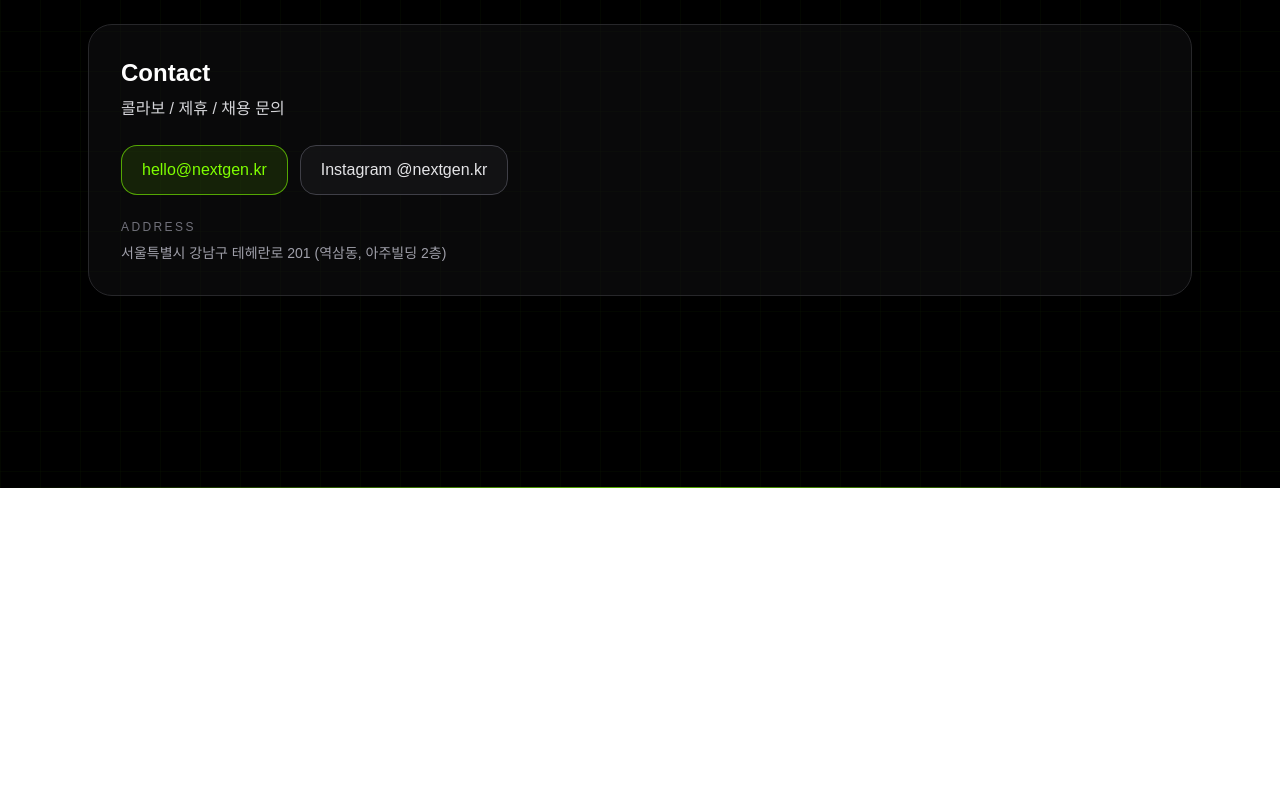
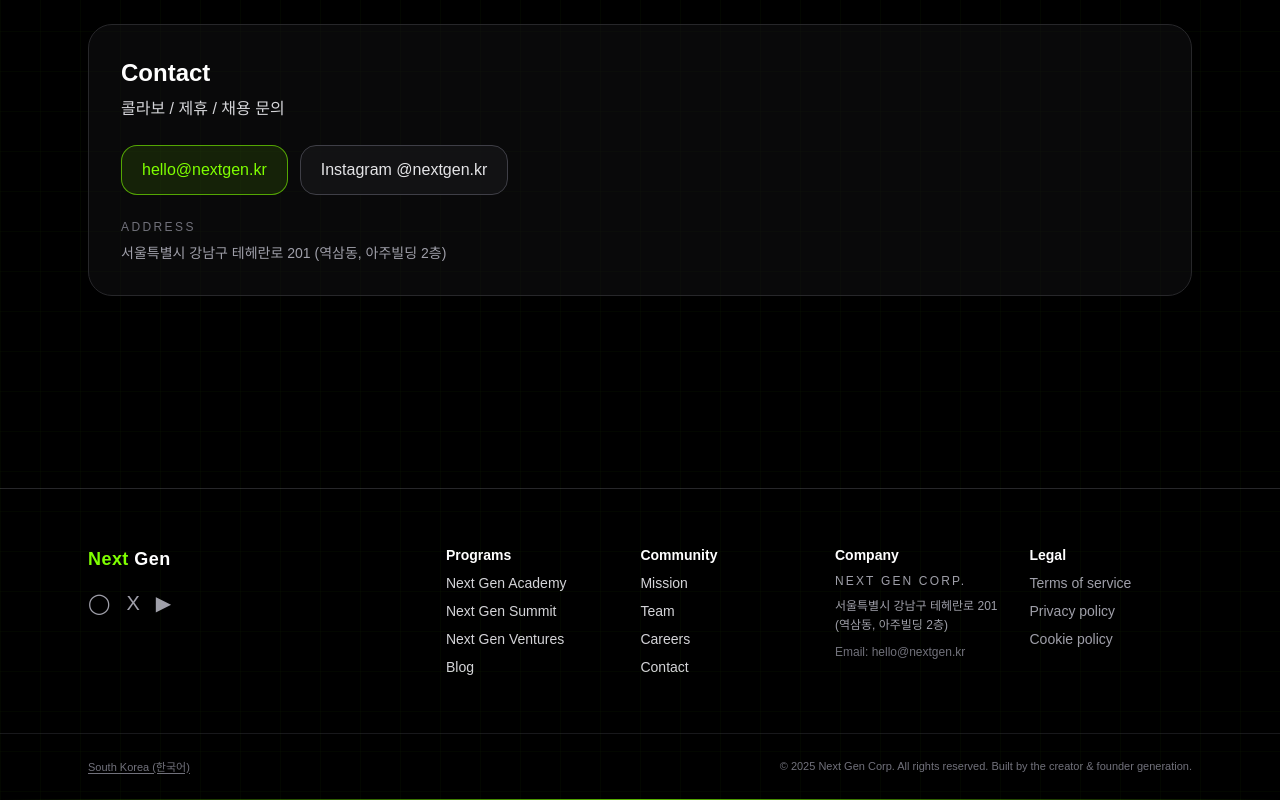
Before and after one commit to eunseoseol/nextgen-academy, a Next.js app: page / in a window 1280 px wide. Shown: the part 1249-2049 px from the top of the page. Before the commit the page ends 1737 px from the top, so only its background shows below. Built offline with nearby package versions, Linux system fonts and the light colour scheme.

Commit message:
Update page.tsx

```diff
--- a/app/page.tsx
+++ b/app/page.tsx
@@ -125,6 +125,138 @@
         </div>
       </nav>
     </header>
+  );
+}
+
+function Footer() {
+  return (
+    <footer className="border-t border-zinc-800 bg-black">
+      {/* Top: logo + socials + columns */}
+      <div className="mx-auto max-w-6xl px-6 py-10 lg:py-14">
+        <div className="flex flex-col gap-10 lg:flex-row lg:items-start lg:justify-between">
+          {/* Logo + SNS */}
+          <div className="space-y-4">
+            <div className="text-lg font-semibold tracking-wide">
+              <span className="text-[#7fff00]">Next</span> Gen
+            </div>
+            <div className="flex items-center gap-4 text-zinc-400 text-xl">
+              <a
+                href="https://instagram.com/nextgen.kr"
+                target="_blank"
+                rel="noreferrer"
+                className="hover:text-[#7fff00] transition"
+                aria-label="Instagram"
+              >
+                ◯
+              </a>
+              <a
+                href="https://x.com"
+                target="_blank"
+                rel="noreferrer"
+                className="hover:text-[#7fff00] transition"
+                aria-label="X"
+              >
+                X
+              </a>
+              <a
+                href="https://youtube.com"
+                target="_blank"
+                rel="noreferrer"
+                className="hover:text-[#7fff00] transition"
+                aria-label="YouTube"
+              >
+                ▶
+              </a>
+            </div>
+          </div>
+
+          {/* Columns */}
+          <div className="grid gap-8 text-sm text-zinc-300 sm:grid-cols-2 lg:grid-cols-4">
+            <div className="space-y-2">
+              <p className="font-semibold text-white">Programs</p>
+              <Link href="/academy" className="block hover:text-[#7fff00]">
+                Next Gen Academy
+              </Link>
+              <Link href="/studio" className="block hover:text-[#7fff00]">
+                Next Gen Summit
+              </Link>
+              <Link href="/ventures" className="block hover:text-[#7fff00]">
+                Next Gen Ventures
+              </Link>
+              <Link href="/blog" className="block hover:text-[#7fff00]">
+                Blog
+              </Link>
+            </div>
+
+            <div className="space-y-2">
+              <p className="font-semibold text-white">Community</p>
+              <Link href="/mission" className="block hover:text-[#7fff00]">
+                Mission
+              </Link>
+              <Link href="/team" className="block hover:text-[#7fff00]">
+                Team
+              </Link>
+              <Link href="/career" className="block hover:text-[#7fff00]">
+                Careers
+              </Link>
+              <a
+                href="mailto:hello@nextgen.kr"
+                className="block hover:text-[#7fff00]"
+              >
+                Contact
+              </a>
+            </div>
+
+            <div className="space-y-2">
+              <p className="font-semibold text-white">Company</p>
+              <p className="text-zinc-400 text-xs uppercase tracking-[0.18em]">
+                Next Gen Corp.
+              </p>
+              <p className="text-xs text-zinc-400 leading-relaxed">
+                서울특별시 강남구 테헤란로 201
+                <br />
+                (역삼동, 아주빌딩 2층)
+              </p>
+              <p className="text-xs text-zinc-500">
+                Email:{" "}
+                <a
+                  href="mailto:hello@nextgen.kr"
+                  className="hover:text-[#7fff00]"
+                >
+                  hello@nextgen.kr
+                </a>
+              </p>
+            </div>
+
+            <div className="space-y-2">
+              <p className="font-semibold text-white">Legal</p>
+              <button className="block text-left text-zinc-400 hover:text-[#7fff00]">
+                Terms of service
+              </button>
+              <button className="block text-left text-zinc-400 hover:text-[#7fff00]">
+                Privacy policy
+              </button>
+              <button className="block text-left text-zinc-400 hover:text-[#7fff00]">
+                Cookie policy
+              </button>
+            </div>
+          </div>
+        </div>
+      </div>
+
+      {/* Bottom: locale + copy */}
+      <div className="border-t border-zinc-900">
+        <div className="mx-auto max-w-6xl px-6 py-6 flex flex-col gap-3 text-[11px] text-zinc-500 sm:flex-row sm:items-center sm:justify-between">
+          <button className="underline underline-offset-2 hover:text-[#7fff00]">
+            South Korea (한국어)
+          </button>
+          <p className="leading-relaxed">
+            © {new Date().getFullYear()} Next Gen Corp. All rights reserved. Built
+            by the creator & founder generation.
+          </p>
+        </div>
+      </div>
+    </footer>
   );
 }
 
@@ -347,8 +479,11 @@
           </div>
         </section>
 
-        {/* Contact + 주소 */}
-        <section id="contact" className="pb-24 border-t border-zinc-800/80 pt-10">
+        {/* Contact */}
+        <section
+          id="contact"
+          className="pb-24 border-t border-zinc-800/80 pt-10"
+        >
           <div className="rounded-3xl border border-zinc-800 p-8 bg-zinc-900/40">
             <h2 className="text-2xl font-semibold">Contact</h2>
             <p className="mt-2 text-zinc-300">콜라보 / 제휴 / 채용 문의</p>
@@ -369,7 +504,6 @@
               </a>
             </div>
 
-            {/* 주소 */}
             <div className="mt-6 text-sm text-zinc-400">
               <p className="text-xs uppercase tracking-[0.2em] text-zinc-500">
                 Address
@@ -381,6 +515,8 @@
           </div>
         </section>
       </div>
+
+      <Footer />
     </main>
   );
 }
```
